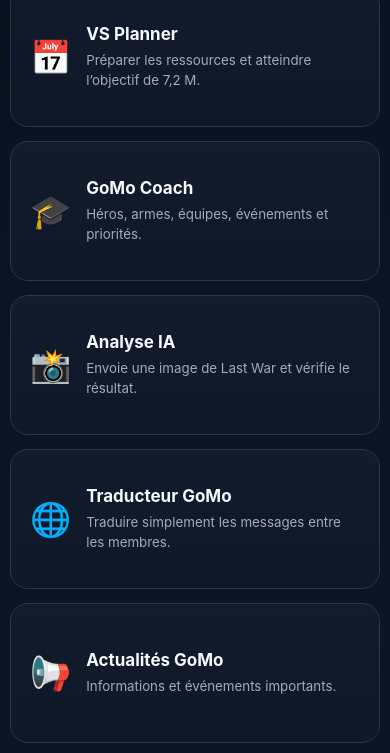
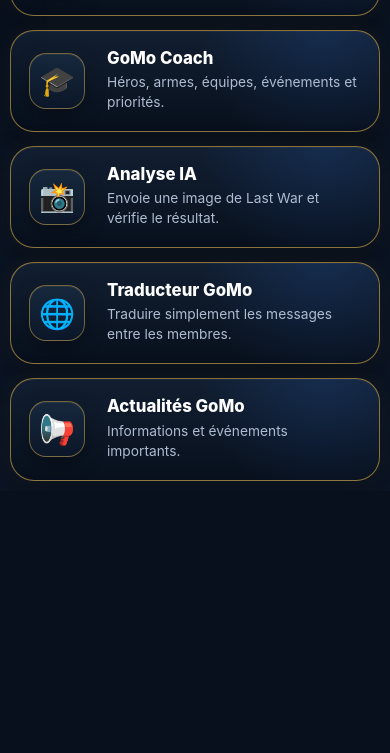
Before and after one commit to 2nhgp6bksm-hue/Gomo-central, a plain HTML site: page index.html in a window 390 px wide. Shown: the part 765-1518 px from the top of the page. After the commit the page ends 1256 px from the top, so only its background shows below. Drawn offline with Linux system fonts and the light colour scheme.

Commit message:
Add styles for action grid and action cards

```diff
--- a/assets/styles.css
+++ b/assets/styles.css
@@ -552,3 +552,130 @@
     max-height:none;
   }
 }
+/* === GoMo Central — cartes royales === */
+
+.action-grid{
+  display:grid;
+  grid-template-columns:repeat(2,minmax(0,1fr));
+  gap:16px;
+  margin-top:20px;
+}
+
+.action-card{
+  position:relative;
+  min-height:150px;
+  padding:22px 18px;
+  border-radius:24px;
+  border:1px solid rgba(242,193,78,.55);
+  background:
+    linear-gradient(180deg,rgba(18,31,50,.98),rgba(8,16,29,.98));
+  box-shadow:
+    inset 0 1px 0 rgba(255,255,255,.04),
+    0 14px 35px rgba(0,0,0,.28),
+    0 0 22px rgba(242,193,78,.05);
+  color:var(--text);
+  text-align:left;
+  transition:
+    transform .18s ease,
+    border-color .18s ease,
+    box-shadow .18s ease;
+  overflow:hidden;
+}
+
+.action-card::before{
+  content:"";
+  position:absolute;
+  inset:0;
+  border-radius:inherit;
+  background:
+    radial-gradient(circle at 85% 0%,
+      rgba(48,131,255,.14),
+      transparent 38%);
+  pointer-events:none;
+}
+
+.action-card:active{
+  transform:scale(.985);
+}
+
+.action-card--featured{
+  border-color:rgba(255,220,127,.85);
+  box-shadow:
+    inset 0 1px 0 rgba(255,255,255,.05),
+    0 16px 40px rgba(0,0,0,.34),
+    0 0 28px rgba(242,193,78,.10);
+}
+
+.action-card__icon{
+  position:relative;
+  z-index:1;
+  display:flex;
+  align-items:center;
+  justify-content:center;
+  width:58px;
+  height:58px;
+  margin-bottom:18px;
+  border-radius:18px;
+  border:1px solid rgba(242,193,78,.45);
+  background:
+    linear-gradient(180deg,#17283d,#0b1728);
+  font-size:30px;
+  box-shadow:
+    inset 0 1px 0 rgba(255,255,255,.06),
+    0 8px 20px rgba(0,0,0,.25);
+}
+
+.action-card > span:last-child{
+  position:relative;
+  z-index:1;
+  display:block;
+}
+
+.action-card strong{
+  display:block;
+  margin-bottom:8px;
+  color:#fff;
+  font-size:1.08rem;
+  line-height:1.15;
+  font-weight:800;
+}
+
+.action-card small{
+  display:block;
+  color:#aebbd0;
+  font-size:.88rem;
+  line-height:1.45;
+}
+
+@media (max-width:700px){
+  .action-grid{
+    grid-template-columns:1fr;
+    gap:14px;
+  }
+
+  .action-card{
+    min-height:0;
+    padding:18px;
+    display:grid;
+    grid-template-columns:62px 1fr;
+    gap:16px;
+    align-items:center;
+  }
+
+  .action-card__icon{
+    width:56px;
+    height:56px;
+    margin-bottom:0;
+    border-radius:17px;
+    font-size:29px;
+  }
+
+  .action-card strong{
+    font-size:1.05rem;
+    margin-bottom:5px;
+  }
+
+  .action-card small{
+    font-size:.86rem;
+  }
+}
```
